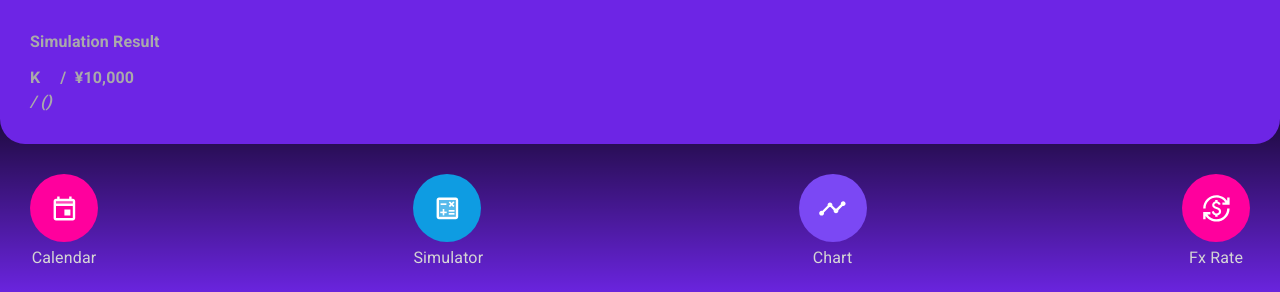
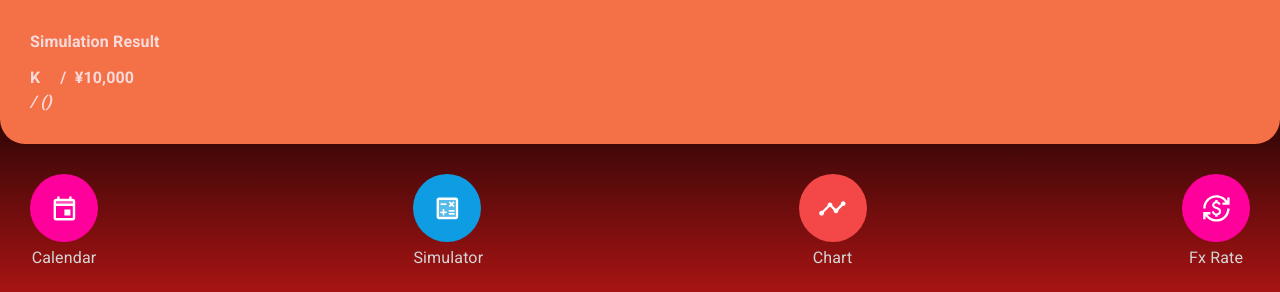
Before and after one commit to thuraucsy/yenzayweb_prod, a React (Vite) app: page / in a window 1280 px wide. Shown: the top 292 px of the page. Built offline with nearby package versions, Linux system fonts and the light colour scheme; no server answers.

Commit message:
color updated

```diff
--- a/src/ThemedApp.jsx
+++ b/src/ThemedApp.jsx
@@ -2,7 +2,7 @@ import { useState, createContext, useContext, useMemo } from "react";
 import { CssBaseline, ThemeProvider, createTheme } from "@mui/material";
 import { createBrowserRouter, RouterProvider } from "react-router-dom";
 
-import { deepPurple, grey } from "@mui/material/colors";
+import { deepOrange, grey } from "@mui/material/colors";
 
 import { QueryClientProvider, QueryClient } from "react-query";
 
@@ -98,7 +98,7 @@ export default function ThemedApp() {
 		return createTheme({
 			palette: {
 				mode,
-				primary: deepPurple,
+				primary: deepOrange,
 				banner: mode === "dark" ? grey[800] : grey[200],
 				text: {
 					fade: grey[500],
--- a/src/components/ActionButton.jsx
+++ b/src/components/ActionButton.jsx
@@ -147,7 +147,7 @@ const styles = {
                 backgroundColor: "rgb(14, 156, 226)",
             },
             rate: {
-                backgroundColor: "rgb(123, 72, 244)",
+                backgroundColor: "rgb(244 72 72)",
             }
         }
     },
--- a/src/components/Calendar.jsx
+++ b/src/components/Calendar.jsx
@@ -71,7 +71,7 @@ const styles = {
     text: {
         label: {
             fontWeight: "bold",
-            color: "rgb(249 19 161)",
+            color: "rgb(193 0 0)",
             paddingBottom: 6,
             position: "sticky",
             top: 118,
--- a/src/components/SimulationResult.jsx
+++ b/src/components/SimulationResult.jsx
@@ -72,7 +72,7 @@ export default function SimulationResult() {
                 <Typography sx={{
                     fontWeight: "bold",
                     fontStyle: "italic",
-                    color: "#aaa"
+                    color: "#f5dbdb"
                 }}>{yItem.YearMonth}/{yItem.DayTime} ({yItem.MMKRatePerYen})</Typography>
             </Box>
             {/* <Box style={styles.yenOrGold}>
@@ -90,7 +90,7 @@ const styles = {
         padding: 30,
         borderBottomLeftRadius: 25,
         borderBottomRightRadius: 25,
-        backgroundColor: "#6d25e5",
+        backgroundColor: "rgb(244 113 71)",
         position: "sticky",
         top: -1,
         zIndex: 10,
@@ -108,7 +108,7 @@ const styles = {
     text: {
         label: {
             fontWeight: "bold",
-            color: "#aaa",
+            color: "#f5dbdb",
         },
         amount: {
             fontWeight: "bold",
--- a/src/pages/Home.jsx
+++ b/src/pages/Home.jsx
@@ -45,7 +45,7 @@ const styles = {
 		backgroundColor: "#f1f1f1",
 	},
 	container: {
-		backgroundColor: "#6d25e5",
+		backgroundColor: "rgb(173 20 20)",
 	},
 	background: {
 		position: "absolute",
```
Also changed, not shown: todo.txt.
